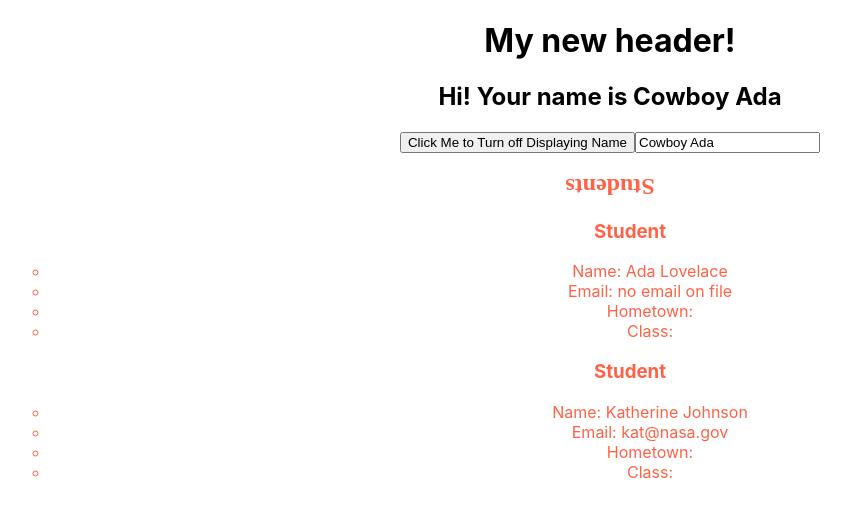
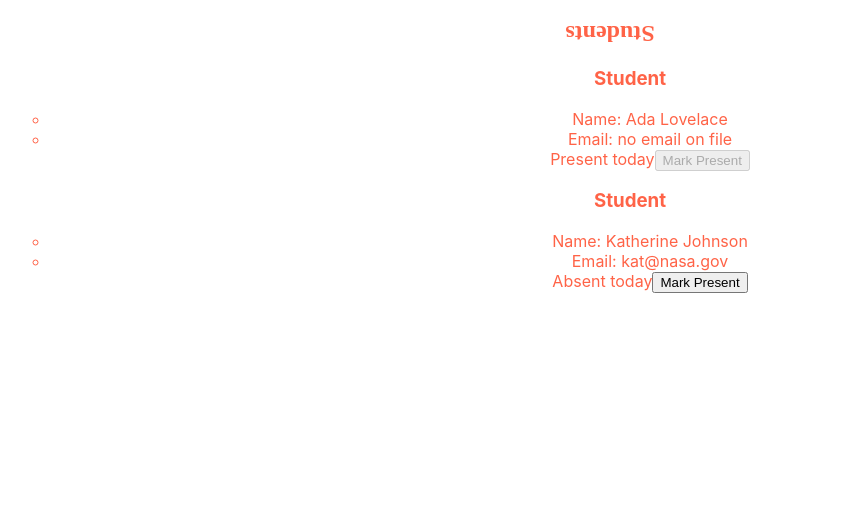
Before and after one commit to Ada-C10/edges-students-livecode, a React (Create React App) app: page / in a window 1280 px wide. Shown: the top 518 px of the page, without its empty margins (30-881 px from the left). Built offline with nearby package versions, Linux system fonts and the light colour scheme.

Commit message:
nested event handling: mark present feature

```diff
--- a/src/App.js
+++ b/src/App.js
@@ -6,12 +6,8 @@ import NameDisplay from './components/NameDisplay';
 class App extends Component {
   render() {
 
-    const headerStuff = <h1>My new header!</h1>;
-
     return (
       <div className="App">
-        {headerStuff}
-        <NameDisplay />
         <StudentCollection />
       </div>
     );
--- a/src/components/Student.js
+++ b/src/components/Student.js
@@ -8,9 +8,15 @@ class Student extends React.Component {
     super(props);
   }
 
+  markPresentClickHandler = (e) => {
+    console.log("The Mark Present Button was clicked!");
+    this.props.markPresentCallback(this.props.index);
+  }
+
   render() {
 
     const name = this.props.fullName;
+    const presentText = this.props.isPresent ? "Present" : "Absent";
 
     return (
       <section className="student">
@@ -18,8 +24,14 @@ class Student extends React.Component {
         <ul>
           <li>Name: {name}</li>
           <li>Email: {this.props.email}</li>
-          <li>Hometown: {this.props.hometown}</li>
-          <li>Class: {this.props.classroom}</li>
+          <div>
+            { presentText } today
+            <button
+              disabled={ this.props.isPresent }
+              onClick={ this.markPresentClickHandler } >
+              Mark Present
+            </button>
+          </div>
         </ul>
       </section>
     )
--- a/src/components/StudentCollection.js
+++ b/src/components/StudentCollection.js
@@ -14,25 +14,44 @@ class StudentCollection extends React.Component {
 
   constructor(props) {
     super(props);
+    this.state = {
+      students: [
+        {
+          fullName: "Ada Lovelace",
+          isPresentToday: true,
+        },
+        {
+          fullName: "Katherine Johnson",
+          email: "kat@nasa.gov",
+          isPresentToday: false,
+        }
+      ]
+    }
   }
 
-  setupRendering() {
-    return [
-      {
-        fullName: "Ada Lovelace",
-      },
-      {
-        fullName: "Katherine Johnson",
-        email: "kat@nasa.gov",
-      }
-    ];
+  // We want a callback in the StudentCollection component that fires when "something happened in the Student Component" ... aka "when Student Component says 'I totally clicked the Mark Present Button'"
+  aSpecificStudentWasMarkedPresentButIamTheStudentCollection = (studentIndex) => {
+    console.log(`A specific student of ID ${studentIndex} had its marked present button clicked, and now I'm in the student collection component`);
+
+    let updatedStudentData = this.state.students;
+    updatedStudentData[studentIndex].isPresentToday = true;
+
+    this.setState({
+      students: updatedStudentData
+    })
   }
 
   render() {
-    const students = this.setupRendering();
+    const students = this.state.students;
 
     const studentCollection = students.map((student, i) => {
-      return <Student key={i} fullName={student.fullName} email={student.email} />
+      return <Student
+        key={i}
+        index={i}
+        fullName={student.fullName}
+        email={student.email}
+        isPresent={student.isPresentToday}
+        markPresentCallback={ this.aSpecificStudentWasMarkedPresentButIamTheStudentCollection } />
     });
 
     const header = "header";
```
